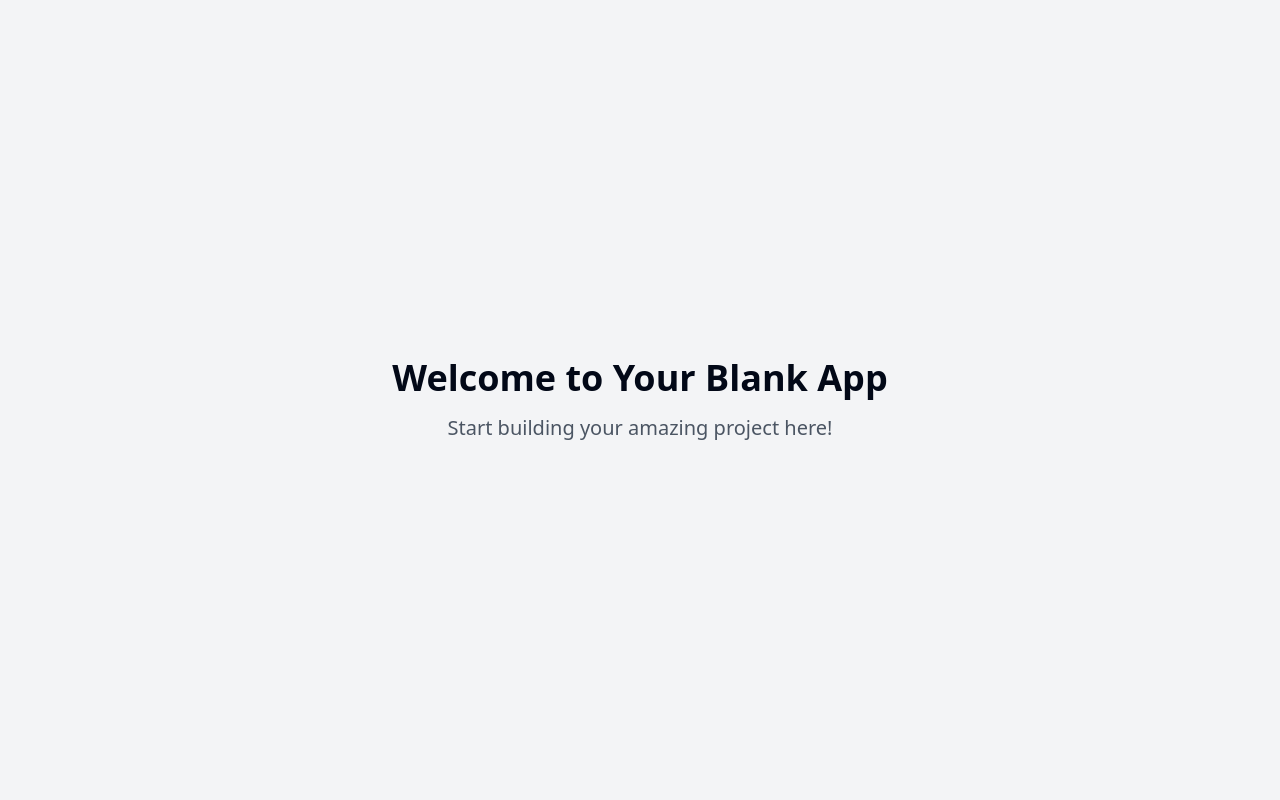
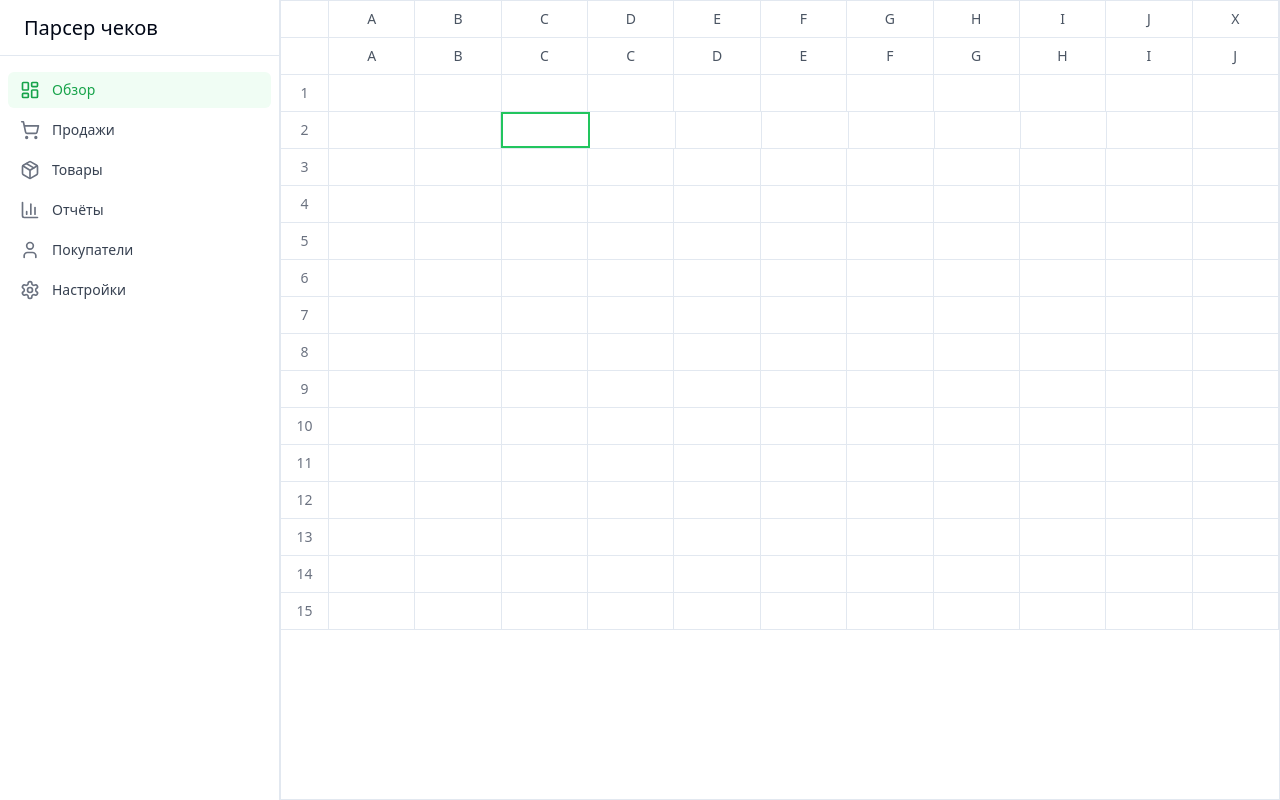
Before and after one commit to worq1337/check-sheet-wizard, a React (Vite) app: page / in a window 1280 px wide. Built offline with nearby package versions, Linux system fonts and the light colour scheme.

Commit message:
Implement check parsing program
Implement a program to parse checks from an Excel table, based on the provided design.

```diff
--- /dev/null
+++ b/src/components/Sidebar.tsx
@@ -0,0 +1,52 @@
+
+import React from "react";
+import { BarChart3, Package, Settings, ShoppingBag, ShoppingCart, User, LayoutDashboard } from "lucide-react";
+import { cn } from "@/lib/utils";
+
+type NavItem = {
+  icon: React.ElementType;
+  label: string;
+  active?: boolean;
+};
+
+const Sidebar = () => {
+  const navItems: NavItem[] = [
+    { icon: LayoutDashboard, label: "Обзор", active: true },
+    { icon: ShoppingCart, label: "Продажи" },
+    { icon: Package, label: "Товары" },
+    { icon: BarChart3, label: "Отчёты" },
+    { icon: User, label: "Покупатели" },
+    { icon: Settings, label: "Настройки" },
+  ];
+
+  return (
+    <div className="h-full w-[280px] border-r bg-white">
+      <div className="flex h-14 items-center border-b px-6">
+        <h1 className="text-xl font-medium">Парсер чеков</h1>
+      </div>
+      <div className="py-4">
+        <nav className="space-y-1 px-2">
+          {navItems.map((item) => (
+            <button
+              key={item.label}
+              className={cn(
+                "flex w-full items-center rounded-md px-3 py-2 text-sm font-medium transition-colors",
+                item.active
+                  ? "bg-green-50 text-green-600"
+                  : "text-gray-700 hover:bg-gray-100"
+              )}
+            >
+              <item.icon className={cn(
+                "mr-3 h-5 w-5",
+                item.active ? "text-green-600" : "text-gray-500"
+              )} />
+              {item.label}
+            </button>
+          ))}
+        </nav>
+      </div>
+    </div>
+  );
+};
+
+export default Sidebar;
--- /dev/null
+++ b/src/components/Spreadsheet.tsx
@@ -0,0 +1,31 @@
+
+import React from "react";
+import SpreadsheetHeader from "./SpreadsheetHeader";
+import SpreadsheetRow from "./SpreadsheetRow";
+
+const Spreadsheet = () => {
+  // Create rows from 1 to 15
+  const rowNumbers = Array.from({ length: 15 }, (_, i) => i + 1);
+
+  // Example of a highlighted cell (row 2, column 2 - which corresponds to cell C2 in the mockup)
+  const highlightCell = { row: 2, col: 2 };
+
+  return (
+    <div className="overflow-auto h-full border">
+      <div className="min-w-[800px]">
+        <SpreadsheetHeader />
+        <div>
+          {rowNumbers.map((rowNum) => (
+            <SpreadsheetRow
+              key={`row-${rowNum}`}
+              rowNumber={rowNum}
+              highlightCell={highlightCell}
+            />
+          ))}
+        </div>
+      </div>
+    </div>
+  );
+};
+
+export default Spreadsheet;
--- /dev/null
+++ b/src/components/SpreadsheetHeader.tsx
@@ -0,0 +1,30 @@
+
+import React from "react";
+
+const SpreadsheetHeader = () => {
+  const topHeaders = ["A", "B", "C", "D", "E", "F", "G", "H", "I", "J", "X"];
+  const secondaryHeaders = ["A", "B", "C", "C", "D", "E", "F", "G", "H", "I", "J"];
+
+  return (
+    <div className="sticky top-0 z-10 bg-white">
+      <div className="flex border-b">
+        <div className="w-12 border-r"></div>
+        {topHeaders.map((header) => (
+          <div key={header} className="flex-1 min-w-[60px] border-r py-2 text-center text-sm font-medium text-gray-600">
+            {header}
+          </div>
+        ))}
+      </div>
+      <div className="flex border-b">
+        <div className="w-12 border-r"></div>
+        {secondaryHeaders.map((header, index) => (
+          <div key={`${header}-${index}`} className="flex-1 min-w-[60px] border-r py-2 text-center text-sm font-medium text-gray-600">
+            {header}
+          </div>
+        ))}
+      </div>
+    </div>
+  );
+};
+
+export default SpreadsheetHeader;
--- /dev/null
+++ b/src/components/SpreadsheetRow.tsx
@@ -0,0 +1,36 @@
+
+import React from "react";
+import { cn } from "@/lib/utils";
+
+type SpreadsheetRowProps = {
+  rowNumber: number;
+  highlightCell?: {row: number, col: number};
+};
+
+const SpreadsheetRow = ({ rowNumber, highlightCell }: SpreadsheetRowProps) => {
+  // Create 11 cells for each row (same as the number of headers)
+  const cells = Array(11).fill(null);
+
+  return (
+    <div className="flex border-b">
+      <div className="w-12 border-r flex items-center justify-center py-2 text-sm text-gray-500">
+        {rowNumber}
+      </div>
+      {cells.map((_, index) => (
+        <div
+          key={`cell-${rowNumber}-${index}`}
+          className={cn(
+            "flex-1 min-w-[60px] border-r py-2 px-1",
+            highlightCell && highlightCell.row === rowNumber && highlightCell.col === index
+              ? "border-2 border-green-500"
+              : ""
+          )}
+        >
+          {/* Cell content would go here */}
+        </div>
+      ))}
+    </div>
+  );
+};
+
+export default SpreadsheetRow;
--- a/src/pages/Index.tsx
+++ b/src/pages/Index.tsx
@@ -1,11 +1,16 @@
-// Update this page (the content is just a fallback if you fail to update the page)
+
+import React from "react";
+import Sidebar from "@/components/Sidebar";
+import Spreadsheet from "@/components/Spreadsheet";
 
 const Index = () => {
   return (
-    <div className="min-h-screen flex items-center justify-center bg-gray-100">
-      <div className="text-center">
-        <h1 className="text-4xl font-bold mb-4">Welcome to Your Blank App</h1>
-        <p className="text-xl text-gray-600">Start building your amazing project here!</p>
+    <div className="flex h-screen w-full overflow-hidden bg-white">
+      <Sidebar />
+      <div className="flex flex-1 flex-col overflow-hidden">
+        <main className="flex-1 overflow-hidden p-0">
+          <Spreadsheet />
+        </main>
       </div>
     </div>
   );
```
